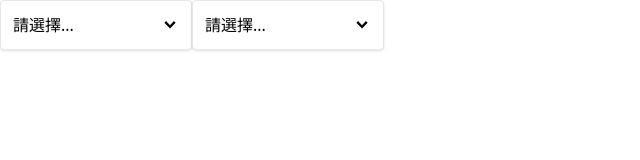
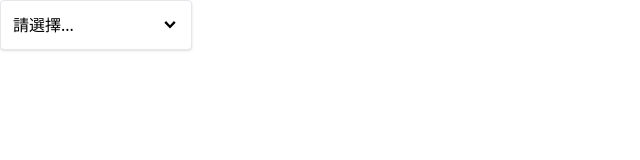
Before and after one commit to code8la888/React-Practice, a React (Vite) app in the folder comps/: page / in a window 1280 px wide. Shown: the top 160 px of the page, without its empty margins (0-640 px from the left). Built offline with nearby package versions, Linux system fonts and the light colour scheme.

Commit message:
feat: add DropdownPage component and integrate with App

```diff
--- a/comps/src/App.jsx
+++ b/comps/src/App.jsx
@@ -1,23 +1,9 @@
-import { useState } from "react";
-import Dropdown from "./components/Dropdown";
+import DropdownPage from "./pages/DropdownPage";
 
 function App() {
-  const [selection, setSelection] = useState(null);
-
-  const handleSelect = (option) => {
-    setSelection(option);
-  };
-
-  const options = [
-    { label: "red", value: "red" },
-    { label: "blue", value: "blue" },
-    { label: "green", value: "green" },
-  ];
-
   return (
-    <div className="flex">
-      <Dropdown options={options} value={selection} onChange={handleSelect} />
-      <Dropdown options={options} value={selection} onChange={handleSelect} />
+    <div>
+      <DropdownPage />
     </div>
   );
 }
--- /dev/null
+++ b/comps/src/pages/DropdownPage.jsx
@@ -0,0 +1,24 @@
+import { useState } from "react";
+import Dropdown from "../components/Dropdown";
+
+function DropdownPage() {
+  const [selection, setSelection] = useState(null);
+
+  const handleSelect = (option) => {
+    setSelection(option);
+  };
+
+  const options = [
+    { label: "red", value: "red" },
+    { label: "blue", value: "blue" },
+    { label: "green", value: "green" },
+  ];
+
+  return (
+    <div className="flex">
+      <Dropdown options={options} value={selection} onChange={handleSelect} />
+    </div>
+  );
+}
+
+export default DropdownPage;
```
